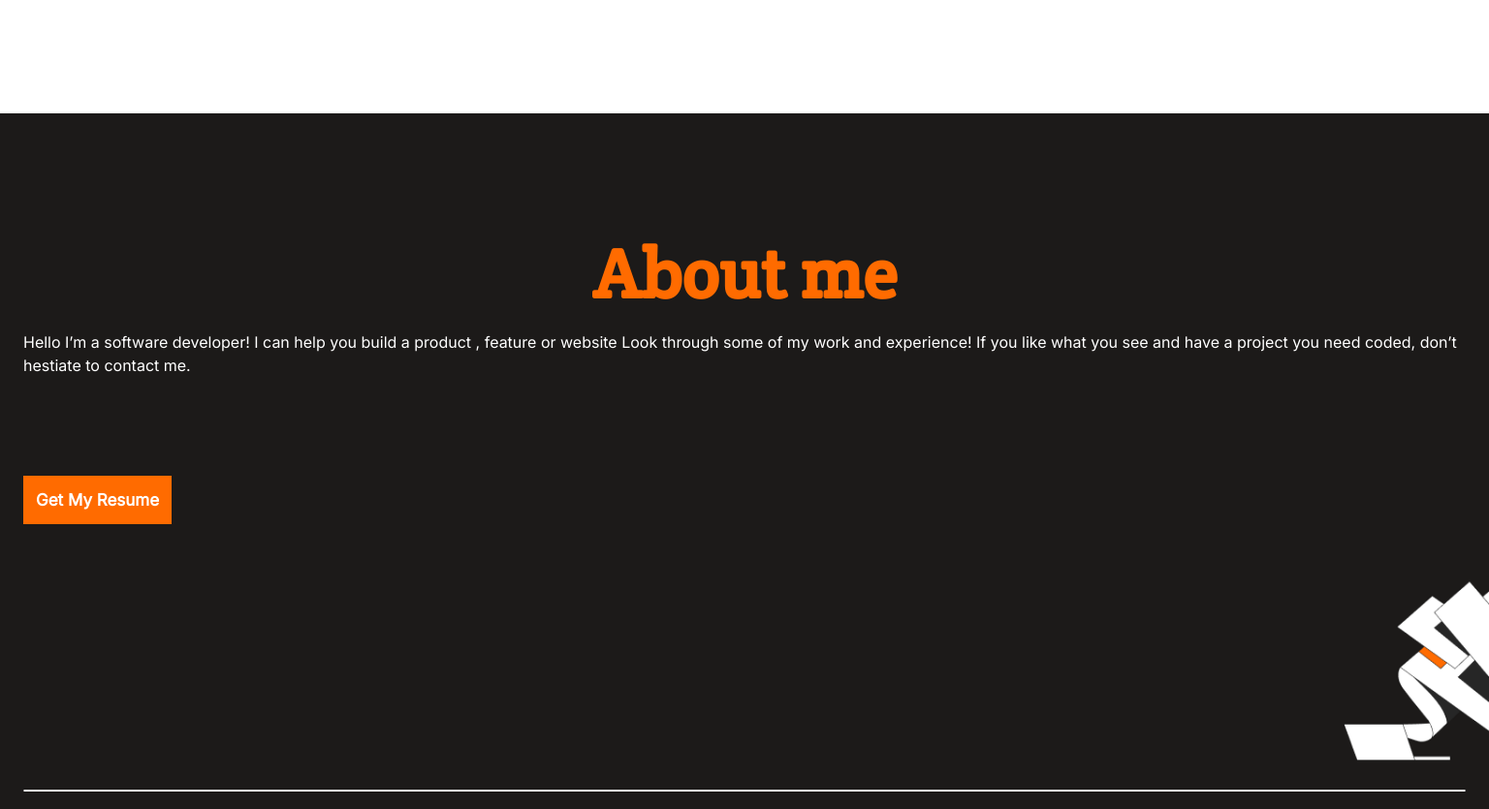
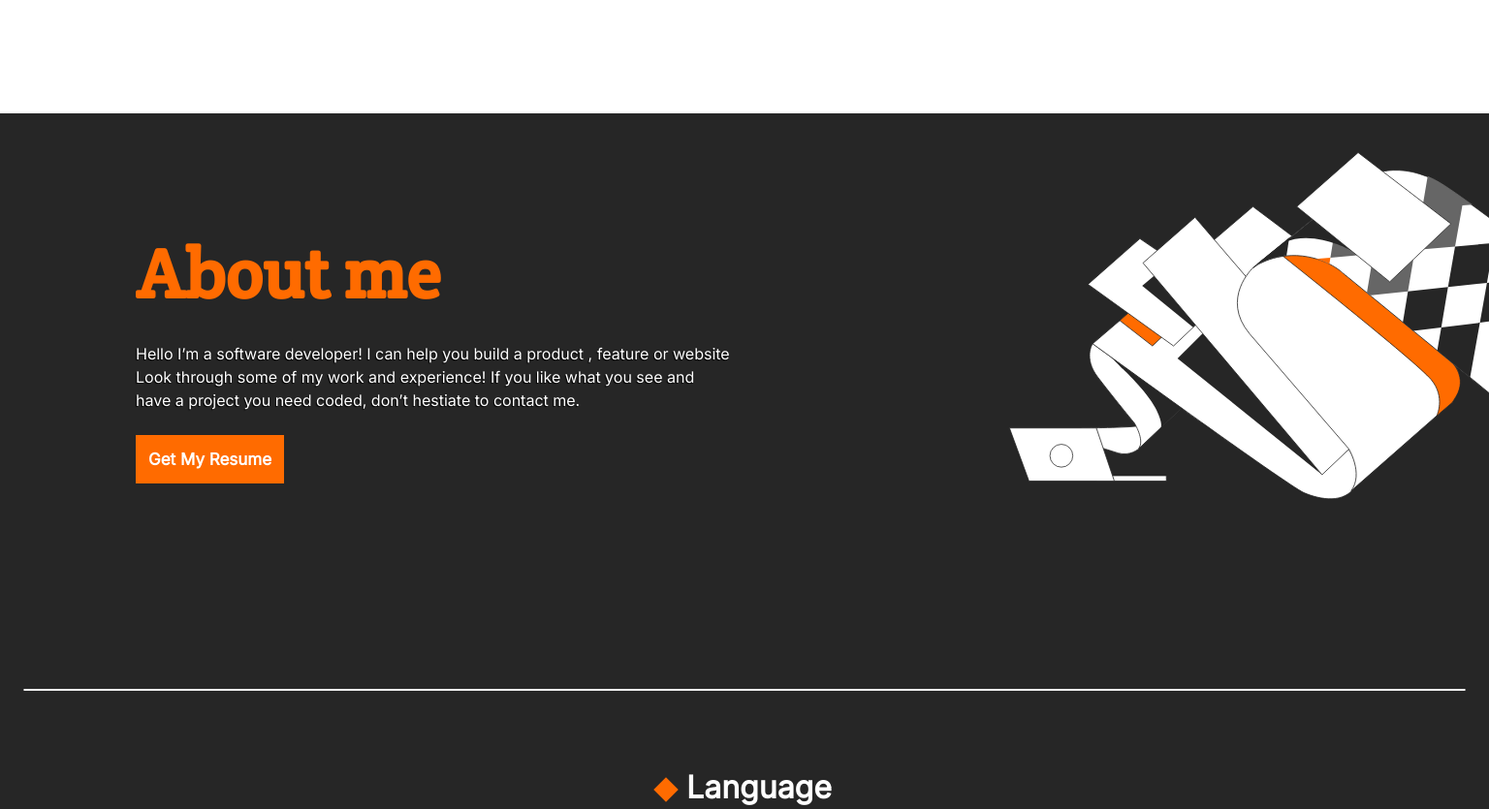
Before and after one commit to jasonfelice/portfolio, a plain HTML site: page index.html in a window 1536 px wide. Shown: the part 2359-3194 px from the top of the page at 97% size. Drawn offline with Linux system fonts and the light colour scheme.

Commit message:
Style first part of about-me section for desktop

```diff
--- a/index.html
+++ b/index.html
@@ -157,9 +157,9 @@
         </div>
     </section>
     <section id="about-me">
-        <h1 class="about-me-heading">About me</h1>
         <div class="about-me-introduction">
             <div class="about-me-introduction-content">
+            <h1 class="about-me-heading">About me</h1>
             <p>Hello I’m a software developer! I can help you build a product , feature or website Look through some of
                 my work and experience! If you like what you see and have a project you need coded, don’t hestiate to
                 contact me.</p>
--- a/media.css
+++ b/media.css
@@ -108,6 +108,44 @@
     .content p {
         font-size: 17px;
     }
+
+    #about-me {
+        overflow: hidden;
+        background: #262626;
+    }
+
+    .about-me-heading {
+        align-self: flex-start;
+    }
+
+    .about-me-introduction {
+        z-index: 1;
+    }
+
+    .about-me-introduction-content {
+        margin: 0 80px;
+        width: 60%;
+    }
+
+    .about-me-introduction-content p {
+        text-shadow: -1px 1px 1px black;
+    }
+
+    .background-graphic {
+        display: none;
+    }
+
+    #about-me::after {
+        content: "";
+        position: absolute;
+        width: 100%;
+        height: 100%;
+        background: url(images/about-section-illustration-desktop.svg) no-repeat;
+        background-size: 500px 359px;
+        background-position: top right;
+        top: 5vh;
+        left: 9vw;
+    }
 }
 
 @media screen and (min-width: 1500px) {
@@ -131,4 +169,21 @@
         width: 369px;
         height: 435px;
     }
+
+    .about-me-introduction-content {
+        margin: 0 140px;
+        width: 40%;
+    }
+
+    #about-me::after {
+        content: "";
+        position: absolute;
+        width: 100%;
+        height: 100%;
+        background: url(images/about-section-illustration-desktop.svg) no-repeat;
+        background-size: 672px 359px;
+        background-position: top right;
+        top: 5vh;
+        left: 9vw;
+    }
 }
--- a/style.css
+++ b/style.css
@@ -335,6 +335,7 @@ form ul li {
 /* About me Section */
 
 #about-me {
+  position: relative;
   margin-top: 120px;
   padding-bottom: 120px;
   padding-top: 120px;
@@ -348,7 +349,7 @@ form ul li {
   color: #ff6b00;
   font-size: 72px;
   text-align: center;
-  margin-bottom: 12px;
+  align-self: stretch;
 }
 
 .horizontal-seperator-on-dark {
@@ -371,9 +372,9 @@ form ul li {
 }
 
 .about-me-introduction-content {
-  height: 200px;
   margin: 0 24px;
   display: flex;
+  gap: 24px 0;
   flex-direction: column;
   align-items: flex-start;
   justify-content: space-between;
```
Also changed, not shown: images/about-section-illustration-desktop.svg (added).
